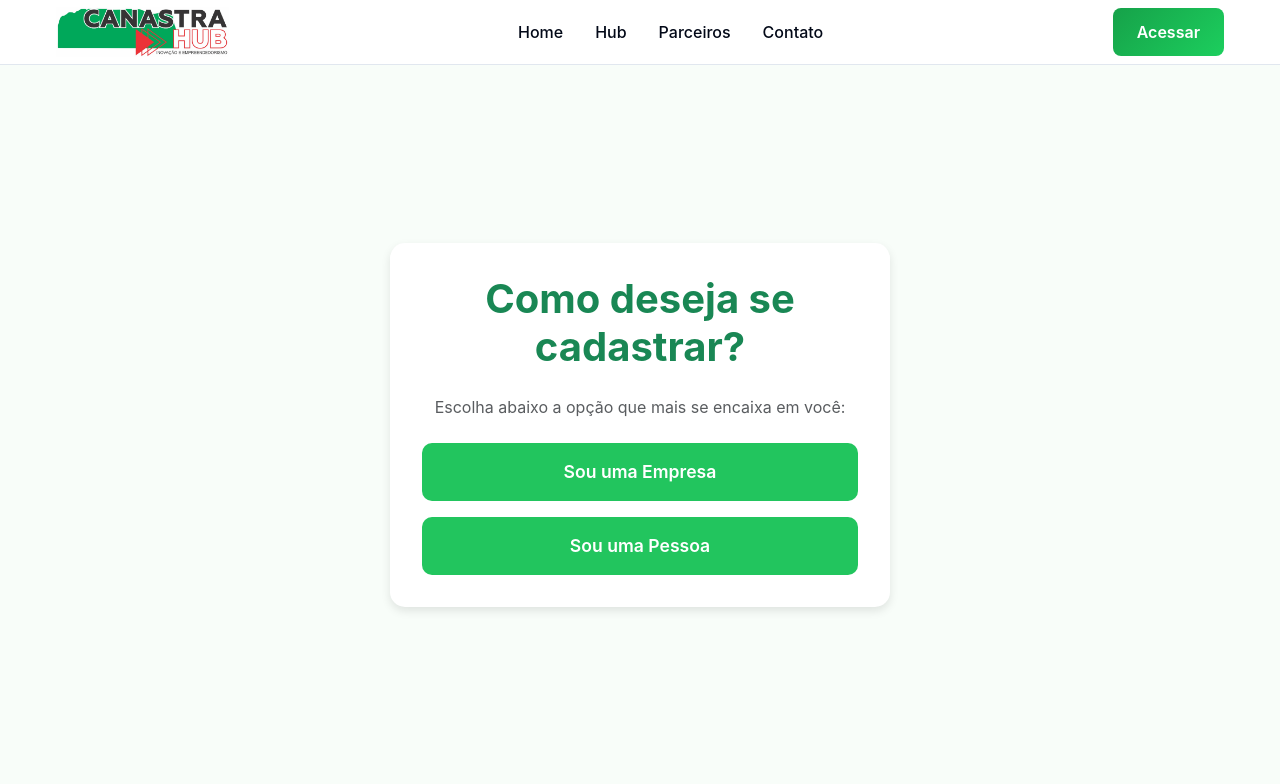
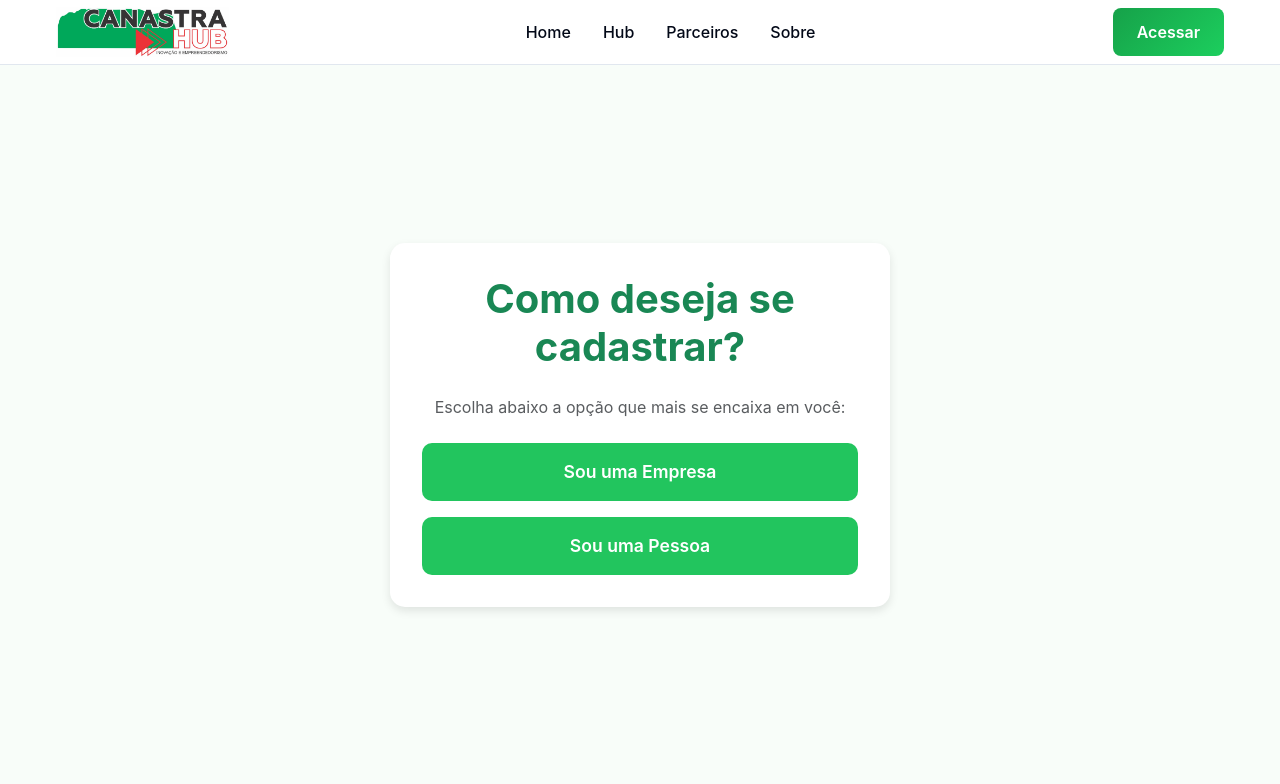
Before and after one commit to israelponciano/Canastra-HUB, a Django app: page /cadastro/ in a window 1280 px wide. Shown: the top 784 px of the page. Run offline with Django 4.2, Linux system fonts and the light colour scheme.

Commit message:
home 100% finish

```diff
--- a/core/templates/master.html
+++ b/core/templates/master.html
@@ -36,7 +36,8 @@
               <a href="#cadastro vagas" class="nav-link">Cadastro de Vagas</a>
             {% endif %}
             <a href="#parceiros" class="nav-link">Parceiros</a>
-            <a href="#contato" class="nav-link">Contato</a>
+            {% comment %} <a href="#contato" class="nav-link">Contato</a> {% endcomment %}
+            <a href="#sobre" class="nav-link">Sobre</a>
           </div>
 
           <!-- CTA Button & Mobile Menu -->
@@ -73,12 +74,12 @@
             <a href="#hub" class="nav-link">Hub</a>
             <a href="#vagas" class="nav-link">Vagas</a>
             <a href="#parceiros" class="nav-link">Parceiros</a>
-            <a href="#contato" class="nav-link">Contato</a>
+            {% comment %} <a href="#contato" class="nav-link">Contato</a> {% endcomment %}
+            <a href="#sobre" class="nav-link">Sobre</a>
             {% if user.is_authenticated %}
               <a href="#perfil" class="nav-link">Perfil</a>
               <a href="{% url 'core:logout' %}" class="nav-link">Sair</a>
-            {% endif %}
-            {% if not user.is_authenticated %}
+            {% else %}
               <button href="{% url 'core:login' %}" class="btn btn-primary">Acessar</button>
             {% endif %}
           </div>
--- a/resources/static/css/styles.css
+++ b/resources/static/css/styles.css
@@ -479,7 +479,7 @@ p {
 
 /* Carousel Section */
 .carousel-section {
-   margin: 2rem 0rem;
+   margin: 0rem 0rem;
    /* border-radius: 1rem; */
    overflow: hidden;
    box-shadow: var(--shadow-lg);
@@ -487,7 +487,7 @@ p {
 
 .carousel-container {
    position: relative;
-   height: 70vh;
+   height: 90vh;
    min-height: 500px;
 }
 
@@ -1117,7 +1117,7 @@ p {
 
    /* Carousel */
    .carousel-section {
-      margin: 1rem 0.5rem;
+      width: 100vw;
    }
 
    .carousel-content {
```
